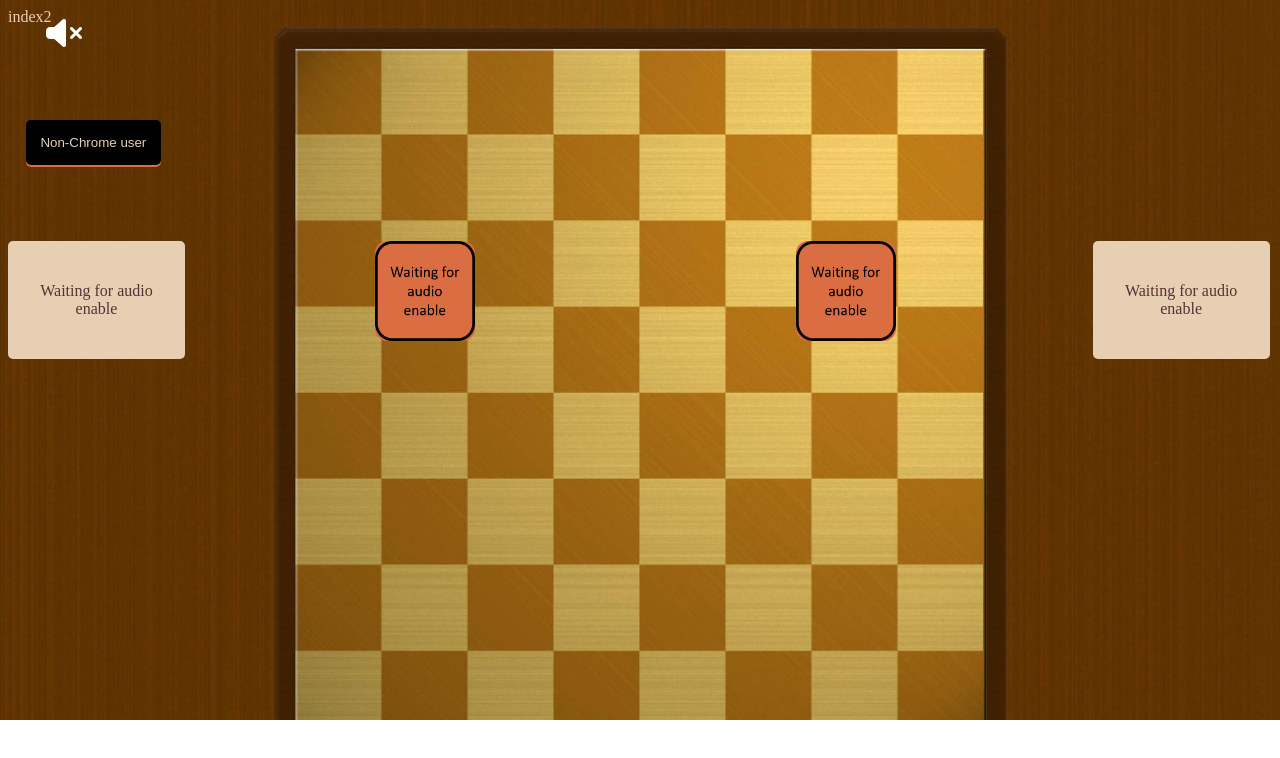
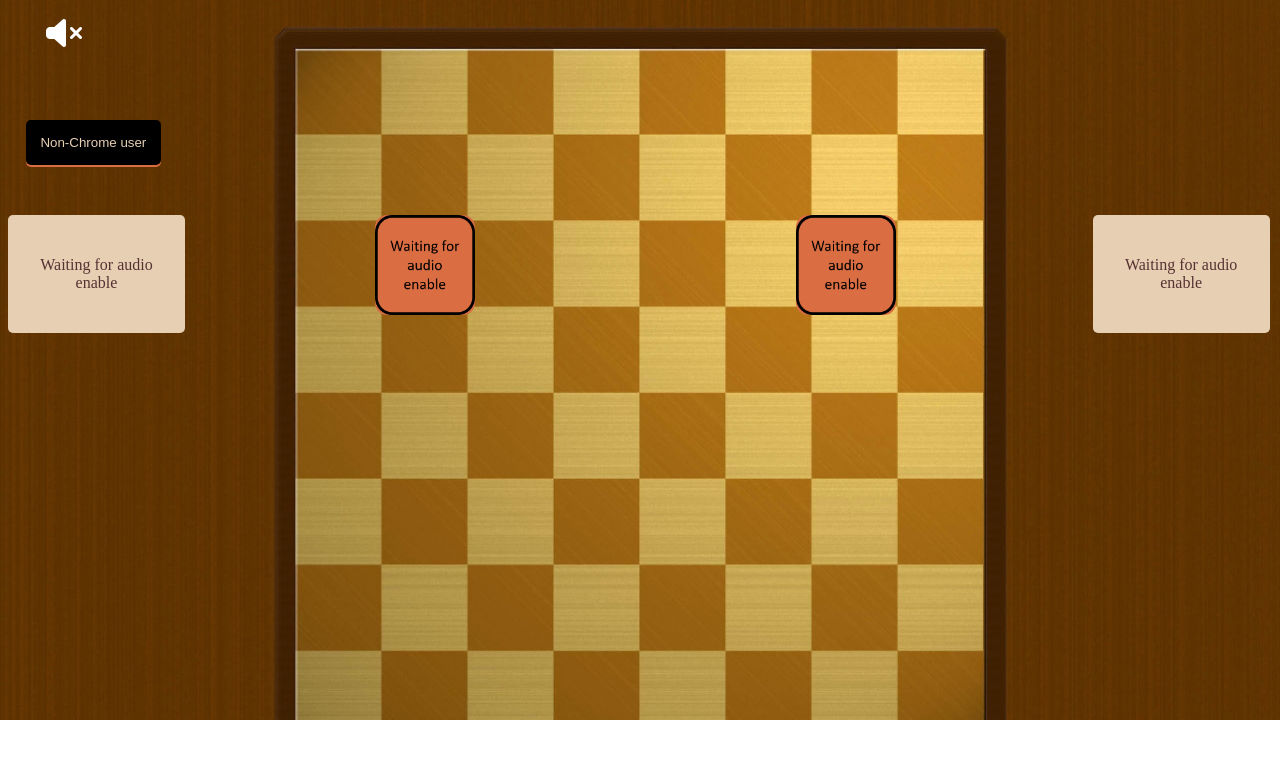
Before and after one commit to nadia96ali/diceGame, a plain HTML site: page index.html in a window 1280 px wide. Drawn offline with Linux system fonts and the light colour scheme.

Commit message:
Update index.html

```diff
--- a/index.html
+++ b/index.html
@@ -9,7 +9,6 @@
 </head>
 
 <body onload="start()">
-  <a href="index2.html">index2</a>
   <div class="container">
     <div class="square" id="first">
       <img src="waitDice.png" alt="" id="firstDie" class="diceFace">
```
